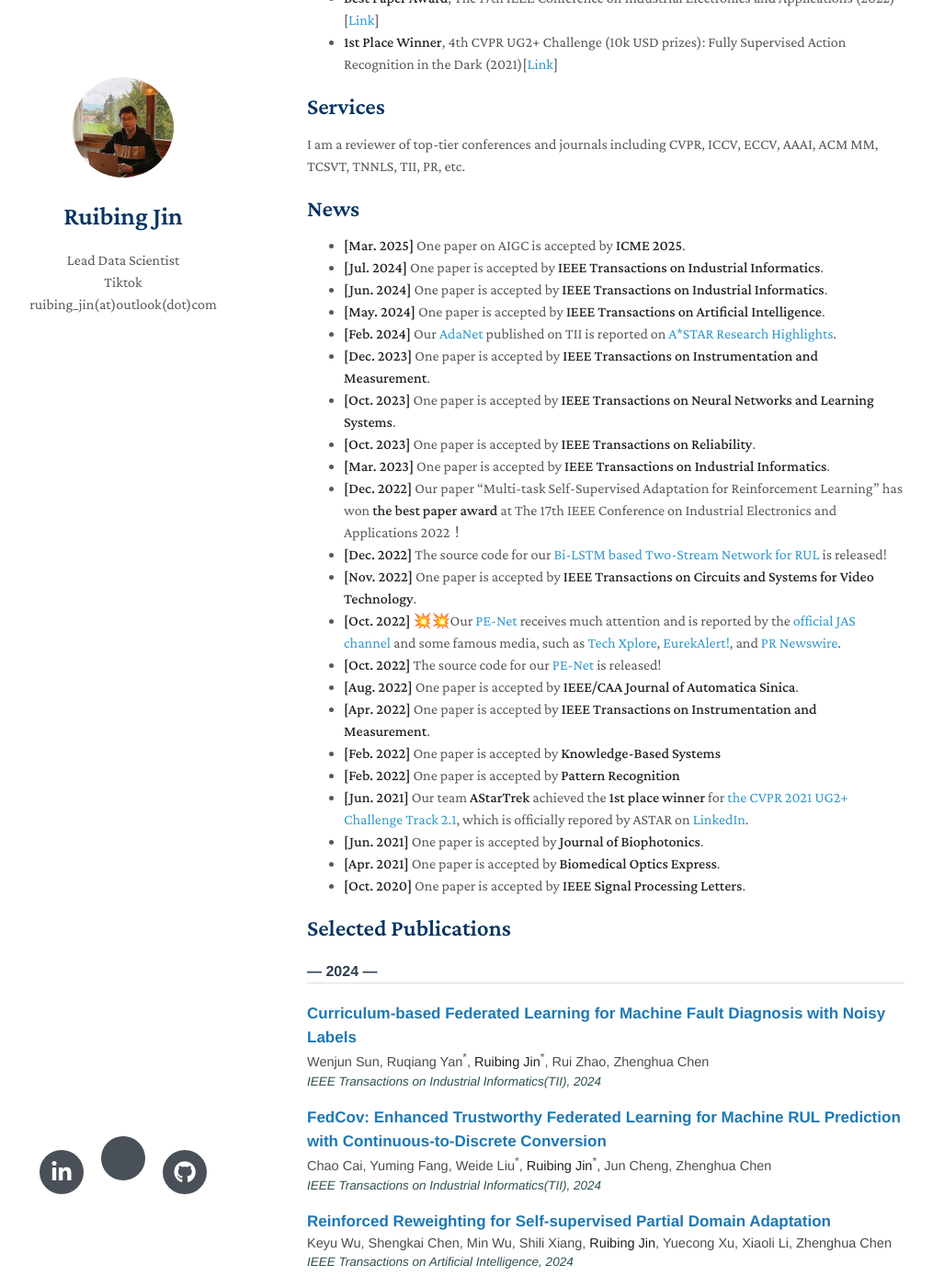
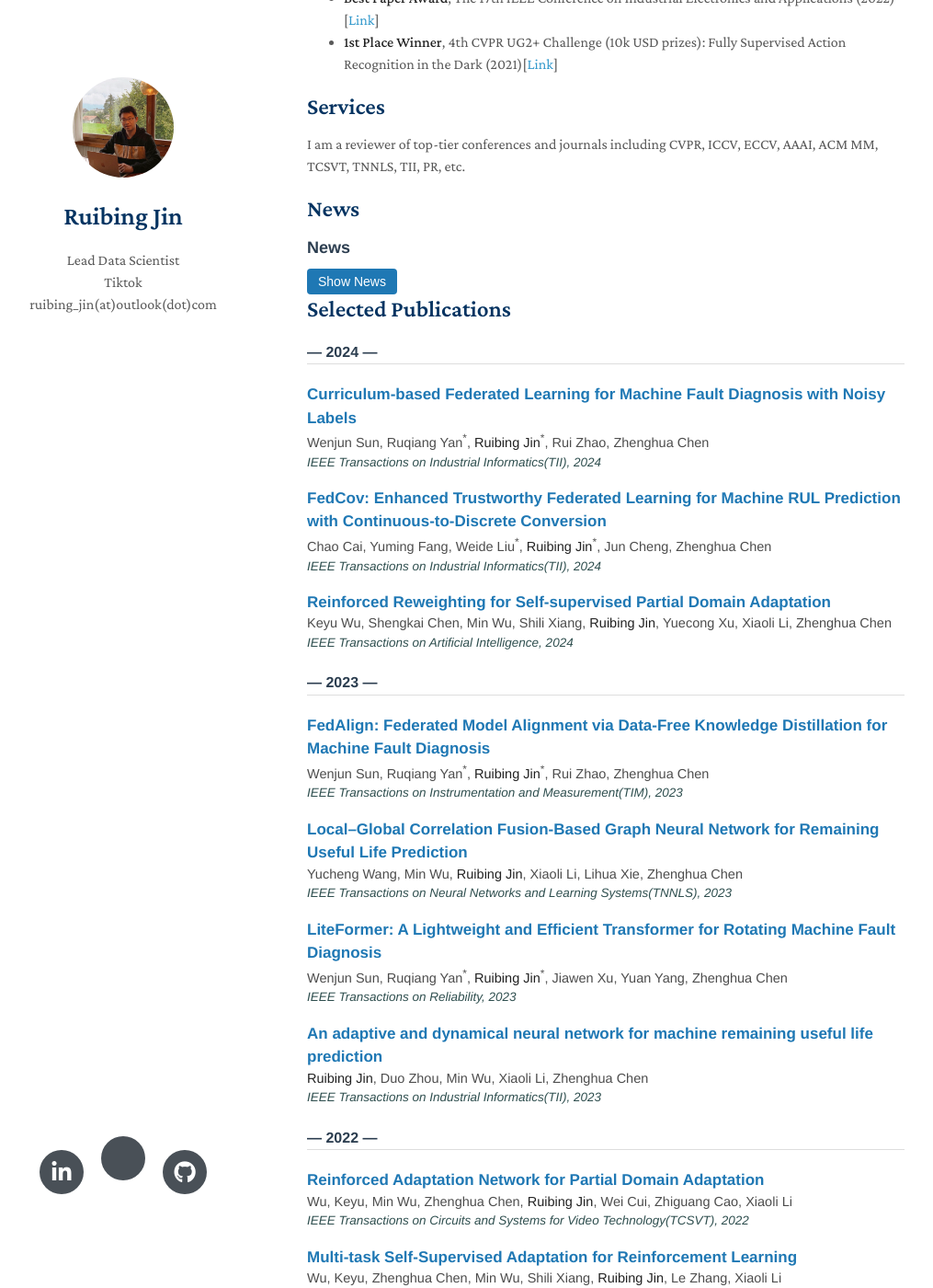
Before and after one commit to ruibing-jin/ruibing-jin.github.io, a Jekyll site: the page built from index.md, in a window 1280 px wide and 1400 px high, scrolled down 488 px. Shown: the whole window at 92% size, without its empty margins (136-1151 px from the left). Built offline with Jekyll 4.4.1, drawn with Linux system fonts in a browser that asks for light colours; nearby versions of some CDN libraries; a style sheet for code colours, icons or effects is not loaded; our own code applies the rules of GitHub Pages for plain Markdown files; part of the change alters nothing that is shown.

Commit message:
Update index.md

```diff
--- a/index.md
+++ b/index.md
@@ -18,35 +18,95 @@ My research interests include multimodal large model, AIGC, computer vision, mac
 I am a reviewer of top-tier conferences and journals including CVPR, ICCV, ECCV, AAAI, ACM MM, TCSVT, TNNLS, TII, PR, etc.
 
 ## News
-<div class="news-section">
-<ul>
-  <li><strong>[Mar. 2025]</strong> One paper on AIGC is accepted by <strong>ICME 2025</strong>.</li>
-  <li><strong>[Jul. 2024]</strong> One paper is accepted by <strong>IEEE Transactions on Industrial Informatics</strong>.</li>
-  <li><strong>[Jun. 2024]</strong> One paper is accepted by <strong>IEEE Transactions on Industrial Informatics</strong>.</li>
-  <li><strong>[May. 2024]</strong> One paper is accepted by <strong>IEEE Transactions on Artificial Intelligence</strong>.</li>
-  <li><strong>[Feb. 2024]</strong> Our <a href="https://ieeexplore.ieee.org/abstract/document/10065450">AdaNet</a> published on TII is reported on <a href="https://research.a-star.edu.sg/articles/highlights/seamless-operations-with-machine-health-checks/">A*STAR Research Highlights</a>.</li>
-  <li><strong>[Dec. 2023]</strong> One paper is accepted by <strong>IEEE Transactions on Instrumentation and Measurement</strong>.</li>
-  <li><strong>[Oct. 2023]</strong> One paper is accepted by <strong>IEEE Transactions on Neural Networks and Learning Systems</strong>.</li>
-  <li><strong>[Oct. 2023]</strong> One paper is accepted by <strong>IEEE Transactions on Reliability</strong>.</li>
-  <li><strong>[Mar. 2023]</strong> One paper is accepted by <strong>IEEE Transactions on Industrial Informatics</strong>.</li>
-  <li><strong>[Dec. 2022]</strong> Our paper “Multi-task Self-Supervised Adaptation for Reinforcement Learning” has won <strong>the best paper award</strong> at The 17th IEEE Conference on Industrial Electronics and Applications 2022！</li>
-  <li><strong>[Dec. 2022]</strong> The source code for our <a href="https://github.com/ruibing-jin/Bi_LSTM_TS">Bi-LSTM based Two-Stream Network for RUL</a> is released!</li>
-  <li><strong>[Nov. 2022]</strong> One paper is accepted by <strong>IEEE Transactions on Circuits and Systems for Video Technology</strong>.</li>
-  <li><strong>[Oct. 2022]</strong> 💥💥Our <a href="https://ieeexplore.ieee.org/document/9849459">PE-Net</a> receives much attention and is reported by the <a href="https://mp.weixin.qq.com/s/Mua13qe4LJqt1AwZ2XHFYQ">official JAS channel</a> and some famous media, such as <a href="https://techxplore.com/news/2022-10-convolutional-neural-network-framework-life.amp">Tech Xplore</a>, <a href="https://www.eurekalert.org/news-releases/968147">EurekAlert!</a>, and <a href="https://www.prnewswire.com/news-releases/new-study-in-ieeecaa-journal-of-automatica-sinica-describes-convolutional-neural-network-framework-to-predict-remaining-useful-life-in-machines-301654980.html">PR Newswire</a>.</li>
-  <li><strong>[Oct. 2022]</strong> The source code for our <a href="https://github.com/ruibing-jin/PE-Net">PE-Net</a> is released!</li>
-  <li><strong>[Aug. 2022]</strong> One paper is accepted by <strong>IEEE/CAA Journal of Automatica Sinica</strong>.</li>
-  <li><strong>[Apr. 2022]</strong> One paper is accepted by <strong>IEEE Transactions on Instrumentation and Measurement</strong>.</li>
-  <li><strong>[Feb. 2022]</strong> One paper is accepted by <strong>Knowledge-Based Systems</strong></li>
-  <li><strong>[Feb. 2022]</strong> One paper is accepted by <strong>Pattern Recognition</strong></li>
-  <li><strong>[Jun. 2021]</strong> Our team <strong>AStarTrek</strong> achieved the <strong>1st place winner</strong> for <a href="http://cvpr2022.ug2challenge.org/program21/leaderboard21_t2.html">the CVPR 2021 UG2+ Challenge Track 2.1</a>, which is officially repored by ASTAR on <a href="https://www.linkedin.com/feed/update/urn:li:activity:6805305218507657216/">LinkedIn</a>.</li>
-  <li><strong>[Jun. 2021]</strong> One paper is accepted by <strong>Journal of Biophotonics</strong>.</li>
-  <li><strong>[Apr. 2021]</strong> One paper is accepted by <strong>Biomedical Optics Express</strong>.</li>
-  <li><strong>[Oct. 2020]</strong> One paper is accepted by <strong>IEEE Signal Processing Letters</strong>.</li>
-</ul>
+<style>
+  .news-scroll-wrapper {
+    overflow: hidden;
+    transition: max-height 0.4s ease;
+    max-height: 0;
+  }
+
+  .news-scroll-inner {
+    max-height: 220px;
+    overflow-y: auto;
+    scroll-behavior: smooth;
+    border: 1px solid #eee;
+    padding: 12px;
+    border-radius: 6px;
+    background-color: #fafafa;
+    margin-top: 8px;
+  }
+
+  .news-scroll-inner::-webkit-scrollbar {
+    width: 8px;
+  }
+
+  .news-scroll-inner::-webkit-scrollbar-thumb {
+    background: #ccc;
+    border-radius: 4px;
+  }
+
+  .toggle-button {
+    font-size: 14px;
+    background-color: #1f78b4;
+    color: white;
+    border: none;
+    padding: 6px 12px;
+    border-radius: 4px;
+    cursor: pointer;
+    margin-top: 6px;
+  }
+</style>
+
+<div style="font-family:'Helvetica Neue', Helvetica, Arial, sans-serif; margin-top:20px;">
+  <h3 style="font-size:18px; font-weight:600; color:#2c3e50; margin-bottom:6px;">News</h3>
+
+  <button class="toggle-button" onclick="toggleNews()">Show News</button>
+
+  <div id="newsWrapper" class="news-scroll-wrapper">
+    <div class="news-scroll-inner">
+      <ul style="margin: 0; padding-left: 20px; font-size:14.5px; color:#3d3d3d; line-height:1.6;">
+        <li><strong>[Mar. 2025]</strong> One paper on AIGC is accepted by <strong>ICME 2025</strong>.</li>
+        <li><strong>[Jul. 2024]</strong> One paper is accepted by <strong>IEEE Transactions on Industrial Informatics</strong>.</li>
+        <li><strong>[Jun. 2024]</strong> One paper is accepted by <strong>IEEE Transactions on Industrial Informatics</strong>.</li>
+        <li><strong>[May. 2024]</strong> One paper is accepted by <strong>IEEE Transactions on Artificial Intelligence</strong>.</li>
+        <li><strong>[Feb. 2024]</strong> Our <a href="https://ieeexplore.ieee.org/abstract/document/10065450">AdaNet</a> published on TII is reported on <a href="https://research.a-star.edu.sg/articles/highlights/seamless-operations-with-machine-health-checks/">A*STAR Research Highlights</a>.</li>
+        <li><strong>[Dec. 2023]</strong> One paper is accepted by <strong>IEEE Transactions on Instrumentation and Measurement</strong>.</li>
+        <li><strong>[Oct. 2023]</strong> One paper is accepted by <strong>IEEE Transactions on Neural Networks and Learning Systems</strong>.</li>
+        <li><strong>[Oct. 2023]</strong> One paper is accepted by <strong>IEEE Transactions on Reliability</strong>.</li>
+        <li><strong>[Mar. 2023]</strong> One paper is accepted by <strong>IEEE Transactions on Industrial Informatics</strong>.</li>
+        <li><strong>[Dec. 2022]</strong> Our paper “Multi-task Self-Supervised Adaptation for Reinforcement Learning” has won <strong>the best paper award</strong> at The 17th IEEE Conference on Industrial Electronics and Applications 2022！</li>
+        <li><strong>[Dec. 2022]</strong> The source code for our <a href="https://github.com/ruibing-jin/Bi_LSTM_TS">Bi-LSTM based Two-Stream Network for RUL</a> is released!</li>
+        <li><strong>[Nov. 2022]</strong> One paper is accepted by <strong>IEEE Transactions on Circuits and Systems for Video Technology</strong>.</li>
+        <li><strong>[Oct. 2022]</strong> 💥💥Our <a href="https://ieeexplore.ieee.org/document/9849459">PE-Net</a> receives much attention and is reported by the <a href="https://mp.weixin.qq.com/s/Mua13qe4LJqt1AwZ2XHFYQ">official JAS channel</a> and some famous media, such as <a href="https://techxplore.com/news/2022-10-convolutional-neural-network-framework-life.amp">Tech Xplore</a>, <a href="https://www.eurekalert.org/news-releases/968147">EurekAlert!</a>, and <a href="https://www.prnewswire.com/news-releases/new-study-in-ieeecaa-journal-of-automatica-sinica-describes-convolutional-neural-network-framework-to-predict-remaining-useful-life-in-machines-301654980.html">PR Newswire</a>.</li>
+        <li><strong>[Oct. 2022]</strong> The source code for our <a href="https://github.com/ruibing-jin/PE-Net">PE-Net</a> is released!</li>
+        <li><strong>[Aug. 2022]</strong> One paper is accepted by <strong>IEEE/CAA Journal of Automatica Sinica</strong>.</li>
+        <li><strong>[Apr. 2022]</strong> One paper is accepted by <strong>IEEE Transactions on Instrumentation and Measurement</strong>.</li>
+        <li><strong>[Feb. 2022]</strong> One paper is accepted by <strong>Knowledge-Based Systems</strong></li>
+        <li><strong>[Feb. 2022]</strong> One paper is accepted by <strong>Pattern Recognition</strong></li>
+        <li><strong>[Jun. 2021]</strong> Our team <strong>AStarTrek</strong> achieved the <strong>1st place winner</strong> for <a href="http://cvpr2022.ug2challenge.org/program21/leaderboard21_t2.html">the CVPR 2021 UG2+ Challenge Track 2.1</a>, which is officially reported by ASTAR on <a href="https://www.linkedin.com/feed/update/urn:li:activity:6805305218507657216/">LinkedIn</a>.</li>
+        <li><strong>[Jun. 2021]</strong> One paper is accepted by <strong>Journal of Biophotonics</strong>.</li>
+        <li><strong>[Apr. 2021]</strong> One paper is accepted by <strong>Biomedical Optics Express</strong>.</li>
+        <li><strong>[Oct. 2020]</strong> One paper is accepted by <strong>IEEE Signal Processing Letters</strong>.</li>
+      </ul>
+    </div>
+  </div>
 </div>
 
+<script>
+  function toggleNews() {
+    const wrapper = document.getElementById("newsWrapper");
+    const btn = document.querySelector(".toggle-button");
+    if (wrapper.style.maxHeight === "0px" || wrapper.style.maxHeight === "") {
+      wrapper.style.maxHeight = "1000px";
+      btn.textContent = "Hide News";
+    } else {
+      wrapper.style.maxHeight = "0px";
+      btn.textContent = "Show News";
+    }
+  }
+</script>
+
 ## Selected Publications
-
 <div style="font-family:'Helvetica Neue',Helvetica,Arial,sans-serif; line-height:1.5;">
 
   <!-- Year: 2024 -->
```
